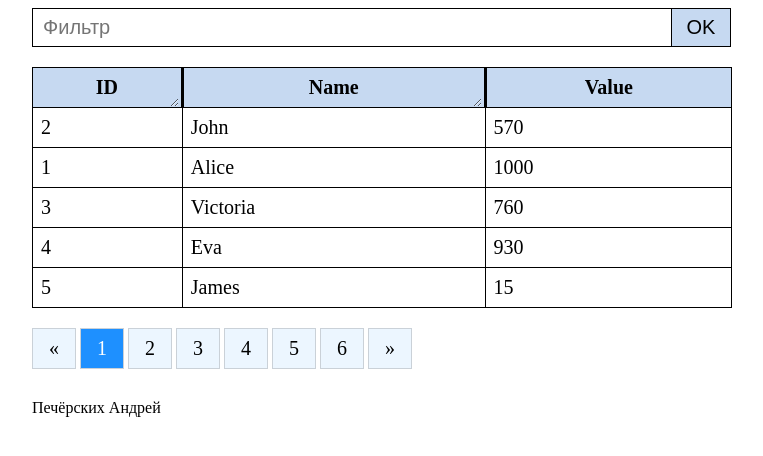
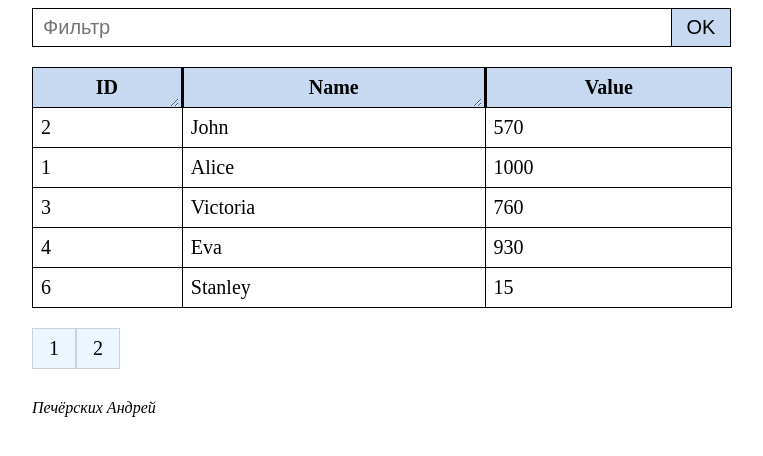
Before and after one commit to Andrew-Sparrow/ClickHelp_JS_GitHub, a plain HTML site: page index.html in a window 1280 px wide. Shown: the whole page, without its empty margins (258-1021 px from the left). Drawn offline with Linux system fonts and the light colour scheme.

Commit message:
filter function developing

```diff
--- a/index.html
+++ b/index.html
@@ -46,23 +46,14 @@
     </tbody>
   </table>
   <div class="pagination">
-    <a href="#">&laquo;</a>
-    <a class="active" href="#">1</a>
-    <a href="#">2</a>
-    <a href="#">3</a>
-    <a href="#">4</a>
-    <a href="#">5</a>
-    <a href="#">6</a>
-    <a href="#">&raquo;</a>
   </div>
-  <div class="author">
-    <p>Печёрских Андрей</p>
-  </div>
+  <address class="author">Печёрских Андрей</address>
 
 </main>
 
 <script src="js/filter.js"></script>
 <script src="js/sort.js"></script>
+<script src="js/pagination.js"></script>
 
 </body>
 </html>
--- a/js/filter.js
+++ b/js/filter.js
@@ -1,14 +1,14 @@
 'use strict';
 (function () {
-
-  const MAX_TABLE_ROWS = 5;
 
   let mockData = [
     {id: 2, name: "John", value: 570},
     {id: 1, name: "Alice", value: 1000},
     {id: 3, name: "Victoria", value: 760},
     {id: 4, name: "Eva", value: 930},
-    {id: 5, name: "James", value: 15}
+    {id: 6, name: "Stanley", value: 15},
+    {id: 5, name: "Viola", value: 105},
+    {id: 7, name: "James", value: 345},
   ];
 
   window.data = {
@@ -24,8 +24,9 @@
 function compareForFilter(item) {
   let dataFromInput = input.value.toLowerCase();
 
-  let isInRow = item.name.toLowerCase().includes(dataFromInput) || item.id === parseInt(dataFromInput) || item.value === parseInt(dataFromInput);
-  console.log(typeof dataFromInput);
+  let isInRow = item.name.toLowerCase().includes(dataFromInput)
+   || item.id === parseInt(dataFromInput)
+   || item.value === parseInt(dataFromInput);
 
   return isInRow;
 }
--- /dev/null
+++ b/js/pagination.js
@@ -0,0 +1,26 @@
+'use strict';
+
+(function () {
+  const MAX_TABLE_ROWS = 5;
+
+  let entriesAmount = window.data.mockData.length;
+  let pagesAmount = Math.ceil(entriesAmount / MAX_TABLE_ROWS);
+
+  let pagesHTML = "";
+  let pagesContainer = document.querySelector(".pagination");
+
+  pagesContainer.innerHTML = pagesHTML;
+
+  function newDataPart(from, to) {
+    let newData = window.data.mockData.slice(from, to);
+    return newData;
+  }
+
+  for (let i = 1; i <= pagesAmount; i++) {
+    let pageItem = '<a href="#"' + ' onclick="window.data.fillTableByData([])">' + i + '</a>';
+    pagesHTML += pageItem;
+  }
+
+  pagesContainer.innerHTML = pagesHTML;
+
+})();
```
